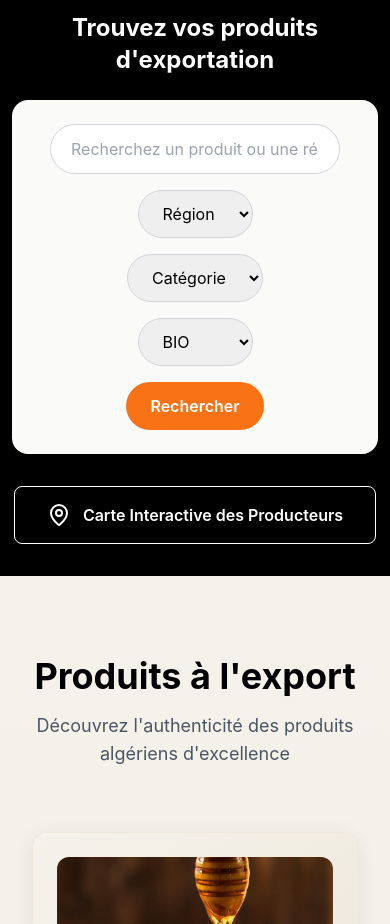
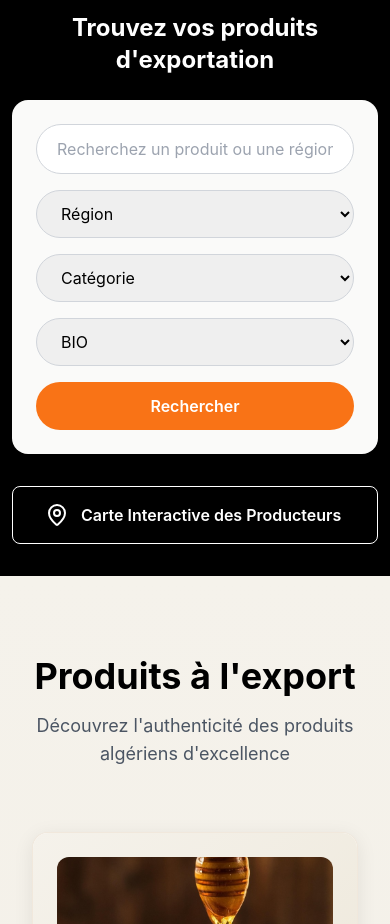
Before and after one commit to kenza-oss/kleerinfini-b2b-platform, a React (Vite) app in the folder frontend/kleerinfini-ui/: page / in a window 390 px wide. Shown: the part 780-1704 px from the top of the page. Built offline with nearby package versions, Linux system fonts and the light colour scheme.

Commit message:
Update SearchSection.jsx

```diff
--- a/frontend/kleerinfini-ui/src/components/SearchSection.jsx
+++ b/frontend/kleerinfini-ui/src/components/SearchSection.jsx
@@ -13,49 +13,42 @@ export default function SearchSection() {
 
         <div className="w-full">
           <div className="w-full bg-[#FAFAF9] mx-auto backdrop-blur-md p-6 rounded-2xl shadow-lg">
-
             <div className="flex flex-col lg:flex-row gap-4 items-center justify-between">
-
               <input
                 type="text"
                 placeholder="Recherchez un produit ou une région..."
-                className="flex-1 rounded-full px-5 py-3 border border-gray-300 focus:outline-none focus:ring-2 focus:ring-orange-500"
+                className="w-full lg:flex-1 rounded-full px-5 py-3 border border-gray-300 focus:outline-none focus:ring-2 focus:ring-orange-500"
               />
 
-
-              <select className="rounded-full px-5 py-3 border border-gray-300 text-black focus:outline-none">
+              <select className="w-full lg:w-auto rounded-full px-5 py-3 border border-gray-300 text-black focus:outline-none">
                 <option value="">Région</option>
                 <option value="algiers">Alger</option>
                 <option value="oran">Oran</option>
                 <option value="setif">Sétif</option>
               </select>
 
-
-              <select className="rounded-full px-5 py-3 border border-gray-300 text-black focus:outline-none">
+              <select className="w-full lg:w-auto rounded-full px-5 py-3 border border-gray-300 text-black focus:outline-none">
                 <option value="">Catégorie</option>
                 <option value="fruits">Fruits</option>
                 <option value="vegetables">Légumes</option>
                 <option value="grains">Céréales</option>
               </select>
 
-
-              <select className="rounded-full px-5 py-3 border border-gray-300 text-black focus:outline-none">
+              <select className="w-full lg:w-auto rounded-full px-5 py-3 border border-gray-300 text-black focus:outline-none">
                 <option value="">BIO</option>
                 <option value="iso">ISO</option>
                 <option value="halal">HALAL</option>
               </select>
 
-
-              <button className="bg-orange-500 hover:bg-orange-600 text-white font-semibold px-6 py-3 rounded-full">
+              <button className="w-full lg:w-auto bg-orange-500 hover:bg-orange-600 text-white font-semibold px-6 py-3 rounded-full">
                 Rechercher
               </button>
             </div>
           </div>
         </div>
 
-
         <div className="text-center mt-8">
-          <button className="bg-black hover:bg-gray-800 text-white font-semibold px-8 py-4 rounded-lg transition shadow-md hover:shadow-[0_8px_32px_rgba(210,180,140,0.3)] flex items-center gap-3 mx-auto border border-white">
+          <button className="w-full sm:w-auto bg-black hover:bg-gray-800 text-white font-semibold px-8 py-4 rounded-lg transition shadow-md hover:shadow-[0_8px_32px_rgba(210,180,140,0.3)] flex items-center gap-3 mx-auto border border-white">
             <MapPin className="w-6 h-6" />
             Carte Interactive des Producteurs
           </button>
```
